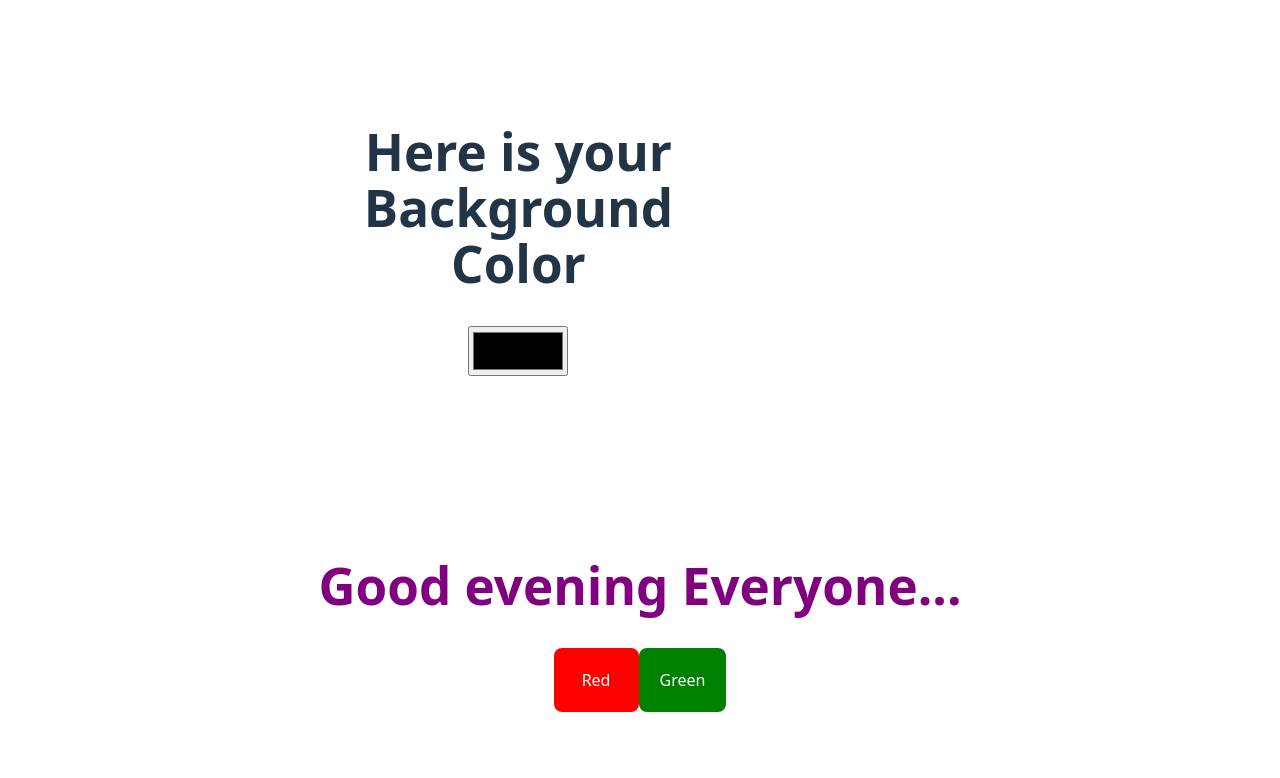
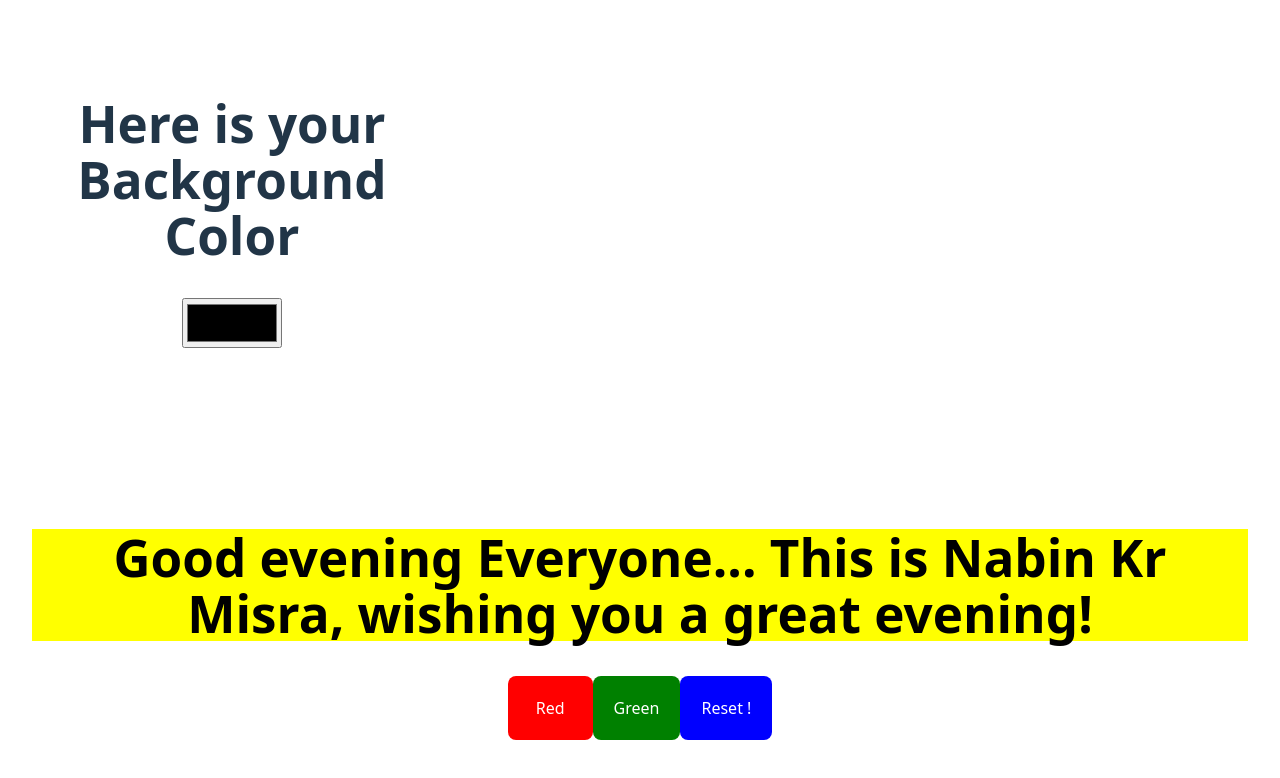
Before and after one commit to DEBAYUDHCHAKRABORTY/react-one08, a React (Vite) app in the folder project-babai/: page / in a window 1280 px wide. Shown: the top 778 px of the page. Built offline with nearby package versions, Linux system fonts and the light colour scheme.

Commit message:
updated files added

```diff
--- a/project-babai/src/components/ColorPicker.jsx
+++ b/project-babai/src/components/ColorPicker.jsx
@@ -1,8 +1,8 @@
-import { use, useState } from "react";
+import { useState } from "react";
 
 export default function ColorPicker() {
 
- const [color, setColor] = useState("white");
+ const [color, setColor] = useState("");
 
     function handleChange(e) {
         const colorValue = e.target.value;
@@ -18,7 +18,7 @@ export default function ColorPicker() {
         <>
             <div style={{backgroundColor: color, height: '50vh', width: '50vh', textAlign: 'center'}}>
                 <h1>Here is your Background Color </h1>
-                <input type="color" style={{ height: '50px', width: '100px', border: 'bold' }} name="ColorPicker" onInput={handleChange} />
+                <input type="color" style={{height: '50px', width: '100px', border: 'bold' }} name="ColorPicker" onInput={handleChange} />
             </div>
         </>
 
--- a/project-babai/src/components/InputColor.jsx
+++ b/project-babai/src/components/InputColor.jsx
@@ -2,26 +2,29 @@ import React, { useState } from 'react';
 
 export default function InputColor() {
 
-    const [TextColor, setTextColor] = useState("purple");
+    const [TextColor, setTextColor] = useState("black");
+    const [TextBackground, setTextBackgound] = useState("yellow");
 
 
 
-
-
-
-
-
+    function Resethandler() {
+        setTextColor("black");
+        setTextBackgound("yellow");
+    }
 
 
     return (
         <>
             <div>
-                <h1 style={{color: TextColor}}>Good evening Everyone...</h1>
+                <h1 style={{ color: TextColor, backgroundColor: TextBackground}}>Good evening Everyone...
+                    This is Nabin Kr Misra, wishing you a great evening!
+                </h1>
 
-                <button style={{ padding: "20px", width:"85px", backgroundColor: 'red', color: 'white' }}value="red" onClick={()=> setTextColor("red")}> Red </button>
+                <button style={{ padding: "20px", width: "85px", backgroundColor: 'red', color: 'white' }} value="red" onClick={() => setTextColor("red")}> Red </button>
 
 
-                <button style={{ padding: "20px", backgroundColor:'green', color:'white' }}value="green" onClick={()=> setTextColor("green")}> Green </button>
+                <button style={{ padding: "20px", backgroundColor: 'green', color: 'white' }} value="green" onClick={() => setTextColor("green")}> Green </button>
+                <button style={{ padding: "20px", backgroundColor: 'blue', color: 'white' }} value="background" onClick={Resethandler}> Reset ! </button>
 
             </div>
 
```
